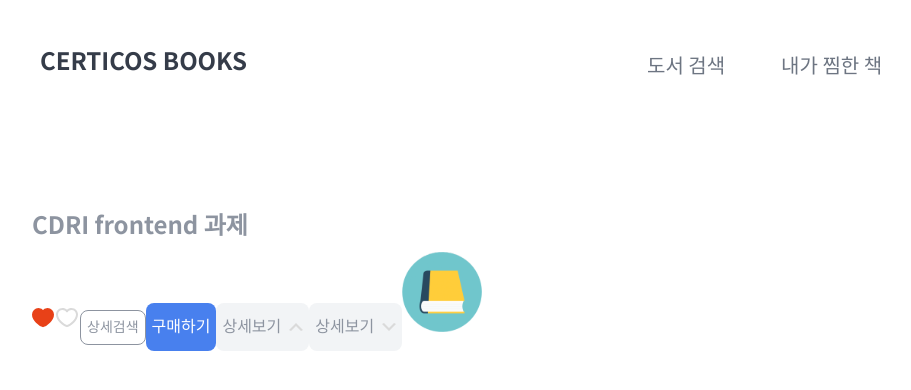
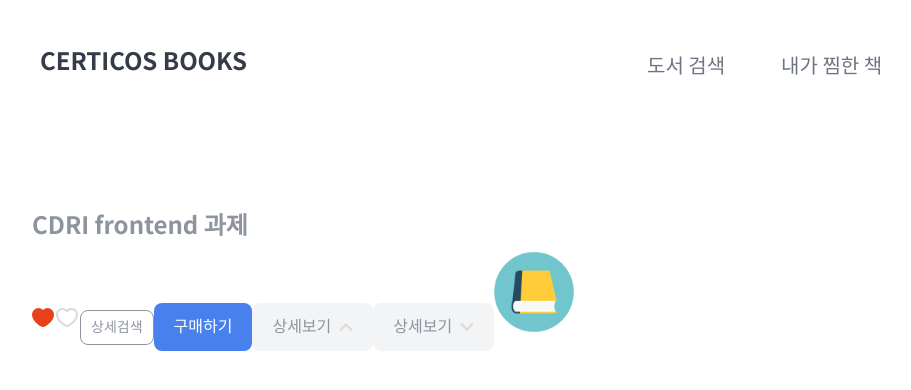
Before and after one commit to G-C62/cdri-books-NamSeeWook, a Next.js app: page / in a window 1280 px wide. Shown: the top 390 px of the page, without its empty margins (128-1039 px from the left). Built offline with nearby package versions, Linux system fonts and the light colour scheme.

Commit message:
Fix button component style
 - padding px

```diff
--- a/src/components/Button/LightGrayButton/index.module.css
+++ b/src/components/Button/LightGrayButton/index.module.css
@@ -2,7 +2,7 @@
   display: inline-flex;
   align-items: center;
   justify-content: center;
-  padding: 13 20px;
+  padding: 13px 20px;
   height: 48px;
   border-radius: 8px;
   border: none;
--- a/src/components/Button/PrimaryButton/index.module.css
+++ b/src/components/Button/PrimaryButton/index.module.css
@@ -2,7 +2,7 @@
   display: inline-flex;
   align-items: center;
   justify-content: center;
-  padding: 13 20px;
+  padding: 13px 20px;
   height: 48px;
   border-radius: 8px;
   border: none;
--- a/src/components/Button/TextButton/index.module.css
+++ b/src/components/Button/TextButton/index.module.css
@@ -2,7 +2,7 @@
   display: inline-flex;
   align-items: center;
   justify-content: center;
-  padding: 5 10px;
+  padding: 5px 10px;
   height: 35.27px;
   border-radius: 8px;
   cursor: pointer;
```
